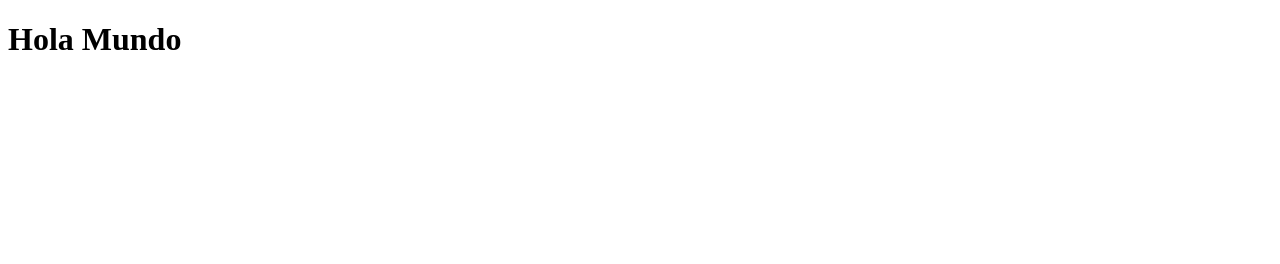
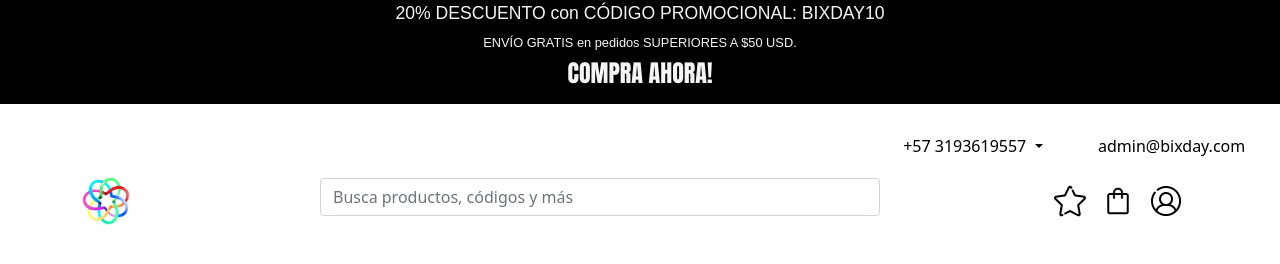
Before and after one commit to Camilonoguera10/projectCRUD, a plain HTML site: page index.html in a window 1280 px wide. Drawn offline with nearby package versions, Linux system fonts and the light colour scheme.

Commit message:
Creacion Header, codigo HTML y Estilos CSS

```diff
--- a/index.html
+++ b/index.html
@@ -4,9 +4,65 @@
     <meta charset="UTF-8">
     <meta http-equiv="X-UA-Compatible" content="IE=edge">
     <meta name="viewport" content="width=device-width, initial-scale=1.0">
+    <link rel="stylesheet" href="./style.css">
+    <link href="https://cdn.jsdelivr.net/npm/bootstrap@5.0.2/dist/css/bootstrap.min.css" rel="stylesheet" integrity="sha384-EVSTQN3/azprG1Anm3QDgpJLIm9Nao0Yz1ztcQTwFspd3yD65VohhpuuCOmLASjC" crossorigin="anonymous">
+    <script src="https://cdn.jsdelivr.net/npm/@popperjs/core@2.9.2/dist/umd/popper.min.js" integrity="sha384-IQsoLXl5PILFhosVNubq5LC7Qb9DXgDA9i+tQ8Zj3iwWAwPtgFTxbJ8NT4GN1R8p" crossorigin="anonymous"></script>
+<script src="https://cdn.jsdelivr.net/npm/bootstrap@5.0.2/dist/js/bootstrap.min.js" integrity="sha384-cVKIPhGWiC2Al4u+LWgxfKTRIcfu0JTxR+EQDz/bgldoEyl4H0zUF0QKbrJ0EcQF" crossorigin="anonymous"></script>
     <title>CRUD APP</title>
 </head>
 <body>
-    <h1>Hola Mundo</h1>
+
+    <section class="master">
+        <div class="background_header">
+            <p class="text_header_uno">20% DESCUENTO con CÓDIGO PROMOCIONAL: BIXDAY10</p>
+            <p class="text_header_dos">ENVÍO GRATIS en pedidos SUPERIORES A $50 USD.</p>
+            <p class="text_header_tres">COMPRA AHORA!</p>
+        </div>
+
+        <div class="d-flex flex-row-reverse bd-highlight">
+            <div class="dropdown telefono">
+                <button class="btn btn-secondary dropdown-toggle" type="button" id="dropdownMenuButton1" data-bs-toggle="dropdown" aria-expanded="false">
+                +57 3193619557
+                </button>
+                <ul class="dropdown-menu" aria-labelledby="dropdownMenuButton1">
+                <li><a class="dropdown-item" href="#">Action</a></li>
+                <li><a class="dropdown-item" href="#">Another action</a></li>
+              <li><a class="dropdown-item" href="#">Something else here</a></li>
+            </ul>
+
+            <a id="dropdownMenuButton1" class="btn btn-primary"  href="#" role="button">admin@bixday.com</a>
+        </div>
+        </div>
+
+        <div class="barra_buscador">
+            <nav class="navbar navbar-light">
+                <div class="d-flex .justify-content-between container">
+                  <a class="navbar-brand logo_bixday" href="./index.html">
+                    <img src="./Assets/Header/Logo_Bixday.png" alt="">
+                  </a>
+
+                  <div class="mb-2 buscador">
+                    <input type="text" class="form-control" id="formGroupExampleInput" placeholder="Busca productos, códigos y más">
+                </div>
+
+                <div class="d-flex flex-row-reverse bd-highlight barra">
+                    <a class="navbar-brand" href="./index.html">
+                      <img src="./Assets/Header/Login.png" alt="" width="70" height="70">
+                    </a>
+                    <a class="navbar-brand" href="./index.html">
+                        <img src="./Assets/Header/SHopping_Bag.png" alt="" width="70" height="70">
+                      </a>
+                      <a class="navbar-brand" href="./index.html">
+                        <img src="./Assets/Header/Favoritos.png" alt="" width="70" height="70">
+                      </a>
+                  </div>
+                </div>
+            </nav>
+        </div>
+    </section>
+
+
+
+    <script src="./javascript.js"></script>
 </body>
 </html>
--- a/style.css
+++ b/style.css
@@ -0,0 +1,86 @@
+.header_uno{
+    padding-top: 0px;
+    margin-bottom: 0px;
+    margin-right: 0px;
+    margin-left: 0px;
+    margin-top: 0px;
+}
+.background_header{
+    display: flex;
+    flex-direction: column;
+    max-width: 100%;
+    background-color: black;
+
+}
+
+.text_header_uno{
+    display: flex;
+    justify-content: center;
+    text-align: center;
+    font-size: 1.1rem;
+    margin-bottom: 0.2rem;
+    font-family: Arial, Helvetica, sans-serif;
+    color: whitesmoke;
+}
+
+.text_header_dos{
+    display: flex;
+    justify-content: center;
+    text-align: center;
+    font-size: 0.8rem;
+    margin-top: 0.2rem;
+    margin-bottom: 0.2rem;
+    font-family: Arial, Helvetica, sans-serif;
+    color: whitesmoke;
+}
+
+.text_header_tres{
+    display: flex;
+    justify-content: center;
+    text-align: center;
+    font-size: 0.8rem;
+    margin-top: 0.02rem;
+    margin-bottom: 0.8rem;
+    font-family: Impact, Haettenschweiler, 'Arial Narrow Bold', sans-serif;
+    font-weight: bold;
+    font-size: 1.5rem;
+    color: whitesmoke;
+}
+
+.dropdown-toggle{
+    width: 170px;
+    margin-top: 1.5rem;
+    margin-right: 1.5rem;
+
+}
+
+#dropdownMenuButton1{
+    background-color: transparent;
+    color: black;
+    border: transparent;
+}
+
+.btn-primary{
+    width: 170px;
+    margin-top: 1.5rem;
+    margin-right: 1.5rem;
+}
+
+.barra_buscador{
+    background-color: transparent;
+}
+
+.logo_bixday img{
+    width: 3rem;
+    height: 3rem;
+}
+.buscador{
+    width: 35rem;
+}
+
+.barra img{
+    display: flex;
+    align-items: stretch;
+    width: 2rem;
+    height: 2rem;
+}
```
Also changed, not shown: Assets/Header/BackGround_Header.001.png (added), Assets/Header/Bill.png (added), Assets/Header/Camera.png (added), Assets/Header/Email.png (added), Assets/Header/Favoritos.png (added), Assets/Header/Login.png (added), Assets/Header/Logo_Bixday.png (added), Assets/Header/Lupa.png (added), Assets/Header/Microfono.png (added), Assets/Header/Phone.png (added), Assets/Header/SHopping_Bag.png (added), Assets/Header/Settings.png (added), Assets/Header/Shopping_Cart.png (added), 4 other files.
